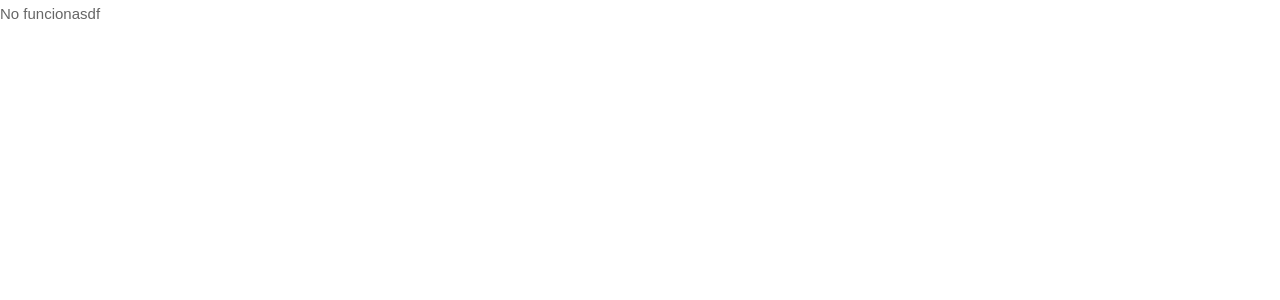
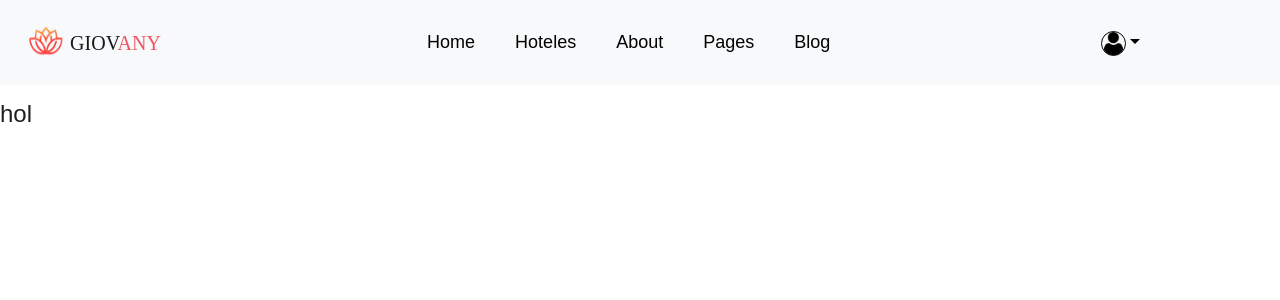
Before and after one commit to jmorales-2021186/IN6AV-G_Hoteles, a React (Vite) app in the folder gestor-de-hoteles-react/: page /hoteles in a window 1280 px wide. Before the commit this address had no page. Shown: the top 300 px of the page. Built offline with nearby package versions, Linux system fonts and the light colour scheme; a web font is replaced by a local one.

Commit message:
Se agrego page Hoteles

```diff
--- a/gestor-de-hoteles-react/src/Index.jsx
+++ b/gestor-de-hoteles-react/src/Index.jsx
@@ -5,6 +5,7 @@ import { HomePage } from './pages/HomePage'
 import { NotFoundPage } from './pages/NotFoundPage'
 import { LoginPage } from './pages/LoginPage/LoginPage'
 import { RegisterPage } from './pages/RegisterPage'
+import { HotelesPage } from './pages/Hoteles/HotelesPage'
 
 
 export const NombreContexto = createContext()
@@ -36,6 +37,10 @@ export const Index = () => {
                 {
                     path: '/register',
                     element: <RegisterPage/>
+                },
+                {
+                    path: '/hoteles',
+                    element: <HotelesPage/>
                 }
 
             ]
--- a/gestor-de-hoteles-react/src/components/NavBar.jsx
+++ b/gestor-de-hoteles-react/src/components/NavBar.jsx
@@ -23,7 +23,7 @@ export const NavBar = () => {
             <div className="" id="navbars-rs-food"/*  style={{ marginRight: '120px' }} */>
               <ul className="navbar-nav ml-auto " /* style={{ marginLeft: '10px' }} */>
                 <li className="nav-item active"><Link to='/' className="nav-link" >Home</Link></li>
-                <li className="nav-item"><Link className="nav-link" >Menu</Link></li>
+                <li className="nav-item"><Link to='/hoteles' className="nav-link" >Hoteles</Link></li>
                 <li className="nav-item"><Link className="nav-link" >About</Link></li>
                 <li className="nav-item dropdown">
                   <Link className="nav-link " id="dropdown-a" data-toggle="dropdown">Pages</Link>
--- a/gestor-de-hoteles-react/src/pages/HomePage.jsx
+++ b/gestor-de-hoteles-react/src/pages/HomePage.jsx
@@ -38,9 +38,7 @@ export const HomePage = () => {
 
 
 
-      {/*  <div className='hola'>
-      <h1>Hoteles</h1>
-    </div> */}
+
 
     </>
   )
--- /dev/null
+++ b/gestor-de-hoteles-react/src/pages/Hoteles/HotelesPage.jsx
@@ -0,0 +1,14 @@
+import React from 'react'
+import { NavBar } from '../../components/NavBar'
+import { ListarHoteles } from './ListarHoteles'
+
+export const HotelesPage = () => {
+    return (
+        <>
+            <NavBar />
+            <div style={{marginTop: '100px'}}>
+                <ListarHoteles/>
+            </div>
+        </>
+    )
+}
--- /dev/null
+++ b/gestor-de-hoteles-react/src/pages/Hoteles/ListarHoteles.jsx
@@ -0,0 +1,9 @@
+import React from 'react'
+
+export const ListarHoteles = () => {
+  return (
+    <>
+        <h1>hol</h1>
+    </>
+  )
+}
--- a/gestor-de-hoteles-react/src/pages/LoginPage/LoginPage.jsx
+++ b/gestor-de-hoteles-react/src/pages/LoginPage/LoginPage.jsx
@@ -2,12 +2,12 @@ import React, { useState, useContext } from 'react'
 import './login.css'
 import { NavBar } from '../../components/NavBar'
 import axios from 'axios'
-import { useNavigate } from 'react-router-dom'
+import { useNavigate, Link } from 'react-router-dom'
 import { NombreContexto } from '../../index'
 
 export const LoginPage = () => {
 
-  const {setLoggedIn, setDataUser} = useContext(NombreContexto)
+  const { setLoggedIn, setDataUser } = useContext(NombreContexto)
 
   const navigate = useNavigate()
   const [log, setLog] = useState({
@@ -50,6 +50,10 @@ export const LoginPage = () => {
         <input onChange={handleChange} name='username' type="text" placeholder="Username" id="username" />
         <input onChange={handleChange} name='password' type="password" placeholder="Password" id="password" />
         <button onClick={() => login()}>Iniciar</button>
+        <Link to='/register' className='button-link' >
+          <button className='button-register'>Registrarme</button>
+        </Link>
+
       </div>
     </>
   )
--- a/gestor-de-hoteles-react/src/pages/LoginPage/login.css
+++ b/gestor-de-hoteles-react/src/pages/LoginPage/login.css
@@ -86,3 +86,11 @@
 .login-block button:hover {
     background: #ff7b81;
 }
+
+
+
+.login-block .button-link .button-register{
+    width: 50%;
+    margin-left: 65px;
+    margin-top: 10px;
+}
```
Also changed, not shown: 1 other file (tests, documents, lock files or other folders).
